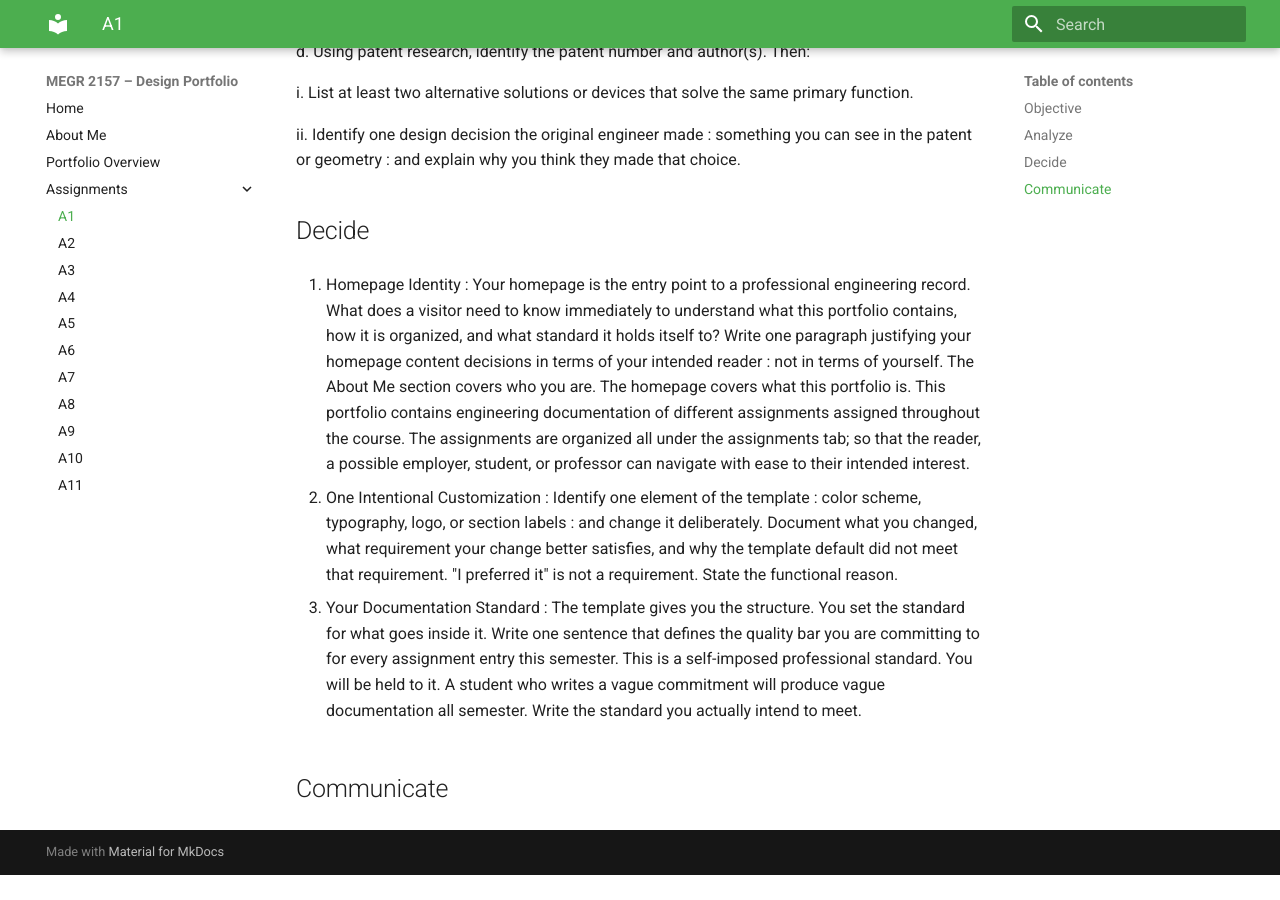
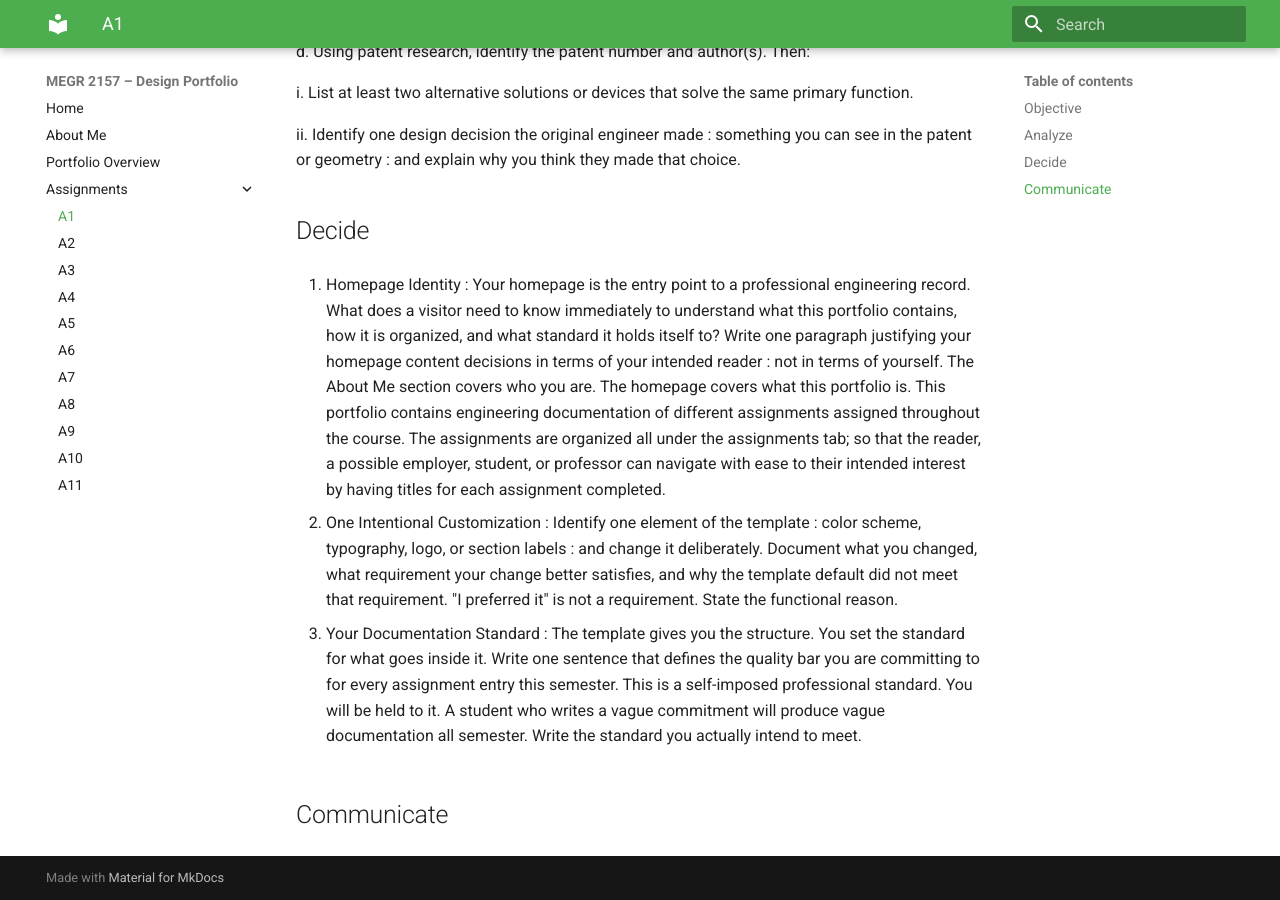
Before and after one commit to Jeffrey-Mendoza/megr2157-portfolio, an MkDocs documentation site: the page built from docs/assignments/A01/index.md, in a window 1280 px wide and 900 px high, scrolled down 2772 px. Built offline with MkDocs 1.6.1 and Material for MkDocs 9.7.7, drawn with Linux system fonts in a browser that asks for light colours; before the commit the page ends 3647 px from its top, so only the background shows below that.

Commit message:
Refine homepage content justification for clarity
Clarified the justification for homepage content decisions by specifying that titles for each assignment completed help navigation for the reader.

```diff
--- a/docs/assignments/A01/index.md
+++ b/docs/assignments/A01/index.md
@@ -69,7 +69,7 @@ ii.  Identify one design decision the original engineer made : something you can
 
 ## Decide
 1.  Homepage Identity : Your homepage is the entry point to a professional engineering record. What does a visitor need to know immediately to understand what this portfolio contains, how it is organized, and what standard it holds itself to? Write one paragraph justifying your homepage content decisions in terms of your intended reader : not in terms of yourself. The About Me section covers who you are. The homepage covers what this portfolio is.
-This portfolio contains engineering documentation of different assignments assigned throughout the course. The assignments are organized all under the assignments tab; so that the reader, a possible employer, student, or professor can navigate with ease to their intended interest.
+This portfolio contains engineering documentation of different assignments assigned throughout the course. The assignments are organized all under the assignments tab; so that the reader, a possible employer, student, or professor can navigate with ease to their intended interest by having titles for each assignment completed.
 
 2.  One Intentional Customization : Identify one element of the template : color scheme, typography, logo, or section labels : and change it deliberately. Document what you changed, what requirement your change better satisfies, and why the template default did not meet that requirement. "I preferred it" is not a requirement. State the functional reason.
 
```
